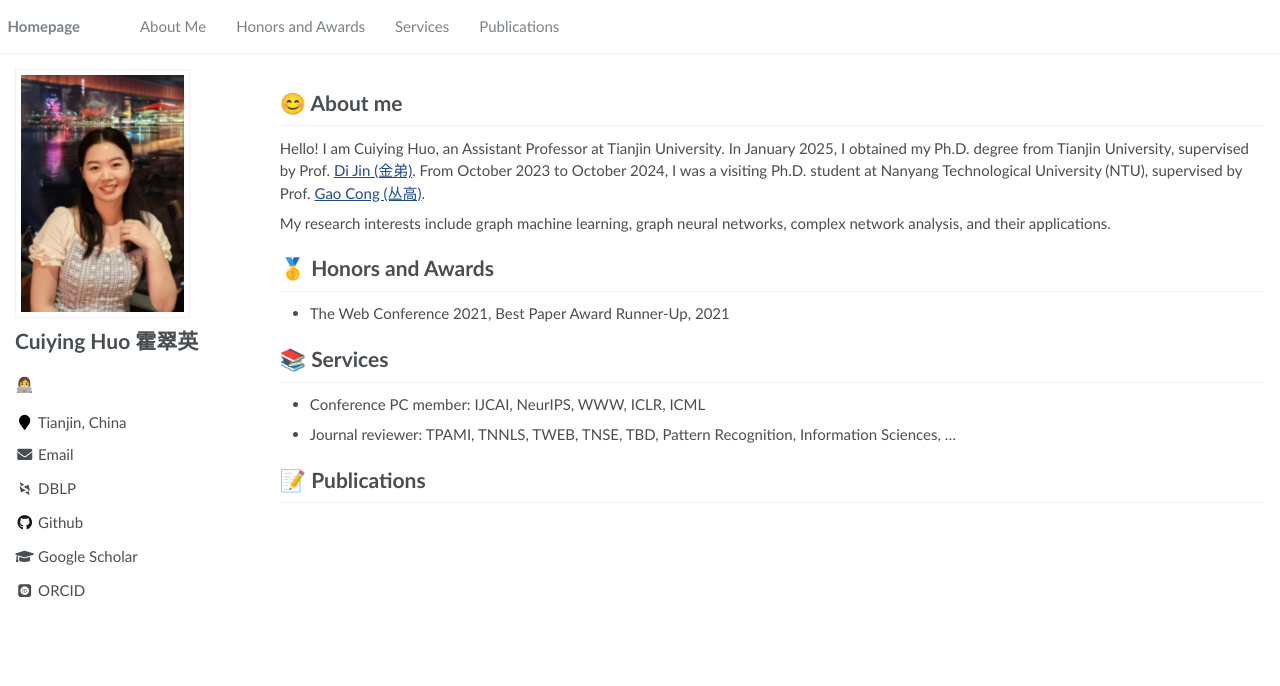
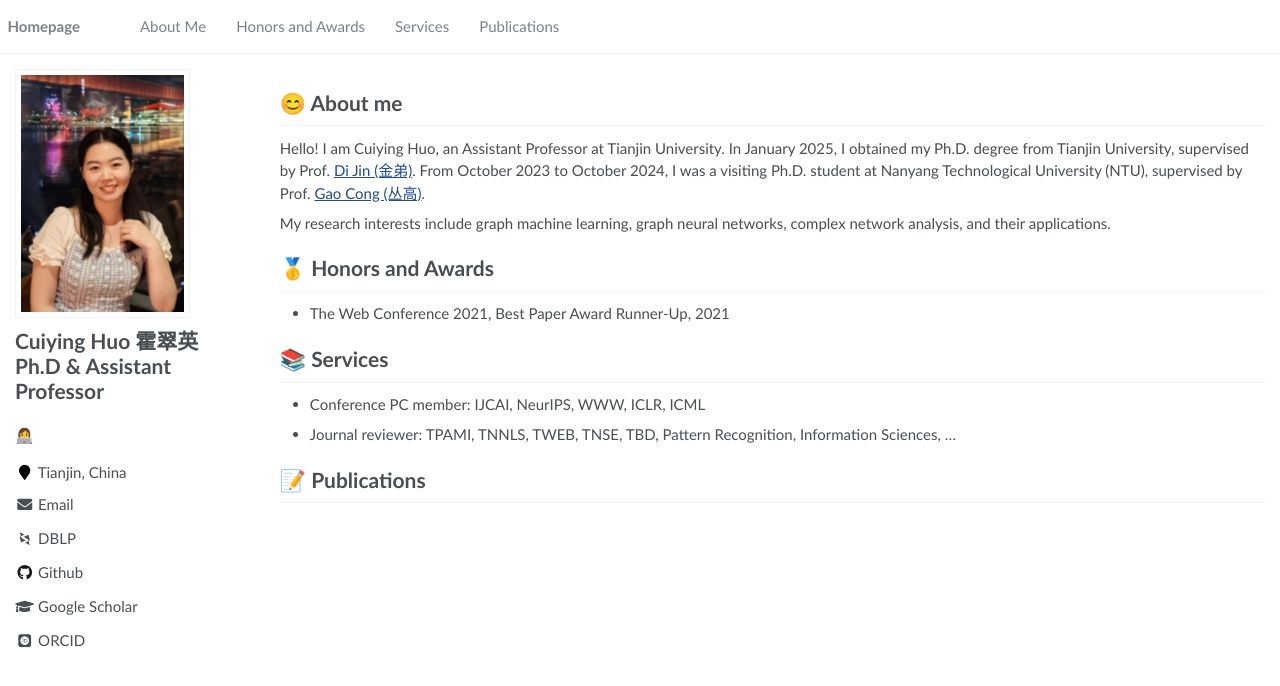
Before and after one commit to Cuiying-Huo/Cuiying-Huo.github.io, a Jekyll site: the page built from _pages/about.md, in a window 1280 px wide. Shown: the top 686 px of the page. Built offline with Jekyll 4.4.1, drawn with Linux system fonts in a browser that asks for light colours; some web fonts are replaced.

Commit message:
Update _config.yml

```diff
--- a/_config.yml
+++ b/_config.yml
@@ -6,7 +6,7 @@
 # `jekyll serve`. If you change this file, please restart the server process.
 
 # Site Settings
-title                    : "Cuiying Huo 霍翠英 Ph.D & Assistant Professor"
+title                    : "Cuiying Huo 霍翠英"
 description              : "👩‍💻"
 repository               : "Cuiying-Huo/Cuiying-Huo.github.io"
 google_scholar_stats_use_cdn : true
@@ -21,7 +21,7 @@ google_analytics_id      :
 
 # Site Author
 author:
-  name             : "Cuiying Huo 霍翠英"
+  name             : "Cuiying Huo 霍翠英 Ph.D & Assistant Professor"
   avatar           : "images/hcy.jpg"
   bio              : ""
   location         : "Tianjin, China"
```
